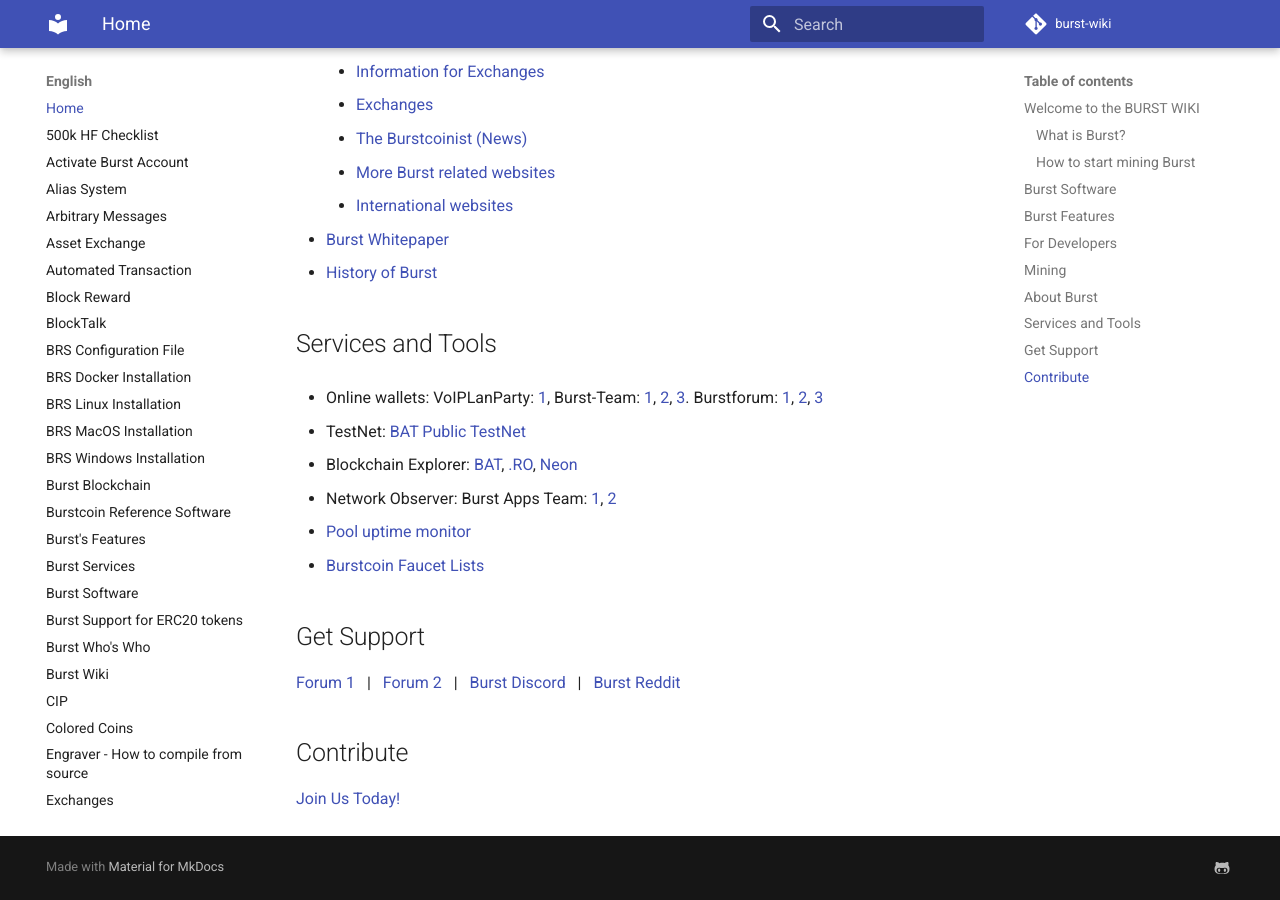
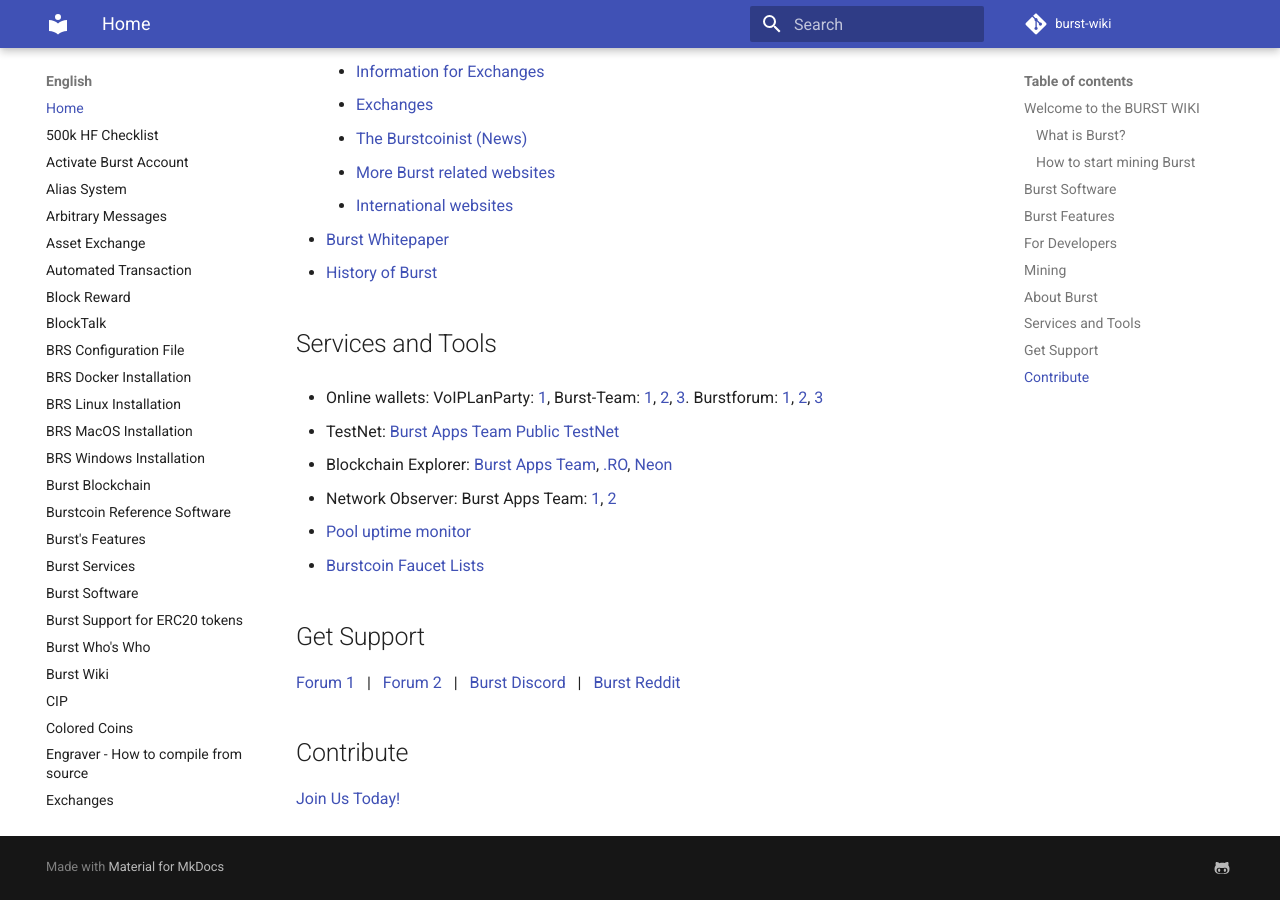
Before and after one commit to burst-apps-team/burst-wiki, an MkDocs documentation site: the page built from docs/en/index.md, in a window 1280 px wide and 900 px high, scrolled down 2495 px. Built offline with MkDocs 1.6.1 and Material for MkDocs 9.7.7, drawn with Linux system fonts in a browser that asks for light colours; comment, search, counter and statistics services are not loaded; old or Windows-style settings are respelled for this version of MkDocs.

Commit message:
Update index.md

```diff
--- a/docs/en/index.md
+++ b/docs/en/index.md
@@ -72,8 +72,8 @@ Services and Tools
 
 - Online wallets: VoIPLanParty: [1](https://voiplanparty.com:8125/index.html), Burst-Team: [1](https://wallet3.burst-team.us:2083/index.html), [2](https://wallet4.burst-team.us:2083/index.html), [3](https://wallet5.burst-team.us:2083/index.html). Burstforum: [1](https://wallet1.burstforum.net:2083/index.html), [2](https://wallet2.burstforum.net:2083/index.html), [3](https://wallet3.burstforum.net:2083/index.html)
 
--   TestNet: [BAT Public TestNet](http://testnet.getburst.net:6876/index.html)
--   Blockchain Explorer: [BAT](https://explorer.burstcoin.network/), [.RO](https://explore.burstcoin.ro/), [Neon](http://burstneon.com/monitor?id=16020314477710380875)
+-   TestNet: [Burst Apps Team Public TestNet](http://testnet.getburst.net:6876/index.html)
+-   Blockchain Explorer: [Burst Apps Team](https://explorer.burstcoin.network/), [.RO](https://explore.burstcoin.ro/), [Neon](http://burstneon.com/monitor?id=16020314477710380875)
 -   Network Observer: Burst Apps Team: [1](https://explorer.burstcoin.network/?action=network_status), [2](https://explorer.burst.devtrue.net/peers-charts/)
 -   [Pool uptime monitor](https://uptime.statuscake.com/?TestID=M30iNz7TSq)
 -   [Burstcoin Faucet Lists](http://burstfaucets.com/)
```
